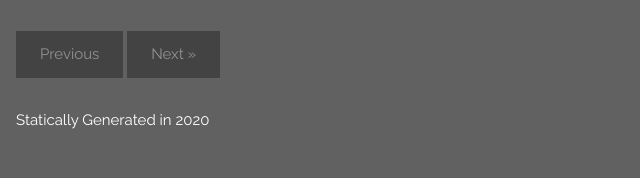
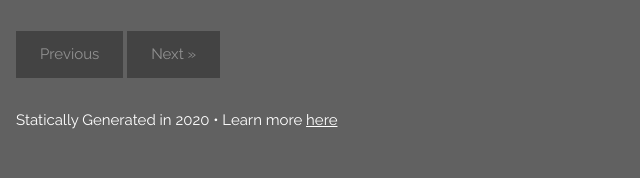
Before and after one commit to wolfpaulus/static-site-generator, a Python web app: template templates/post.jinja in a window 1280 px wide. Shown: the part 1213-1391 px from the top of the page, without its empty margins (0-640 px from the left). Run offline with Jinja, Linux system fonts and the light colour scheme; the template is opened without the code that fills it: most values are stand-ins (such as "Sample title", 1, 10 or a date in 2020); grey boxes marked "Sample" are stand-in pictures.

Commit message:
add link in footer to doc

```diff
--- a/templates/index.jinja
+++ b/templates/index.jinja
@@ -97,7 +97,7 @@ body,h1,h2,h3,h4,h5 {font-family: "Raleway", sans-serif}
   </div>
   <!-- Footer -->
   <footer class="w3-container w3-dark-grey w3-padding-32 w3-margin-top">
-    <p>Statically Generated in {{ copyright_year }}</p>
+    <p>Statically Generated in {{ copyright_year }} &bull; Learn more <a href="https://wolfpaulus.com/site-generator">here</a></p>
   </footer>
 </body>
 
--- a/templates/post.jinja
+++ b/templates/post.jinja
@@ -62,7 +62,7 @@ and is wrapped around the whole page content, except for the footer in this exam
     {% else %}
     <button class="w3-button w3-black w3-disabled w3-padding-large w3-margin-bottom">Next »</button>
     {% endif %}
-    <p>Statically Generated in {{ copyright_year }}</p>
+    <p>Statically Generated in {{ copyright_year }} &bull; Learn more <a href="https://wolfpaulus.com/site-generator">here</a></p>
   </footer>
 </body>
 
```
